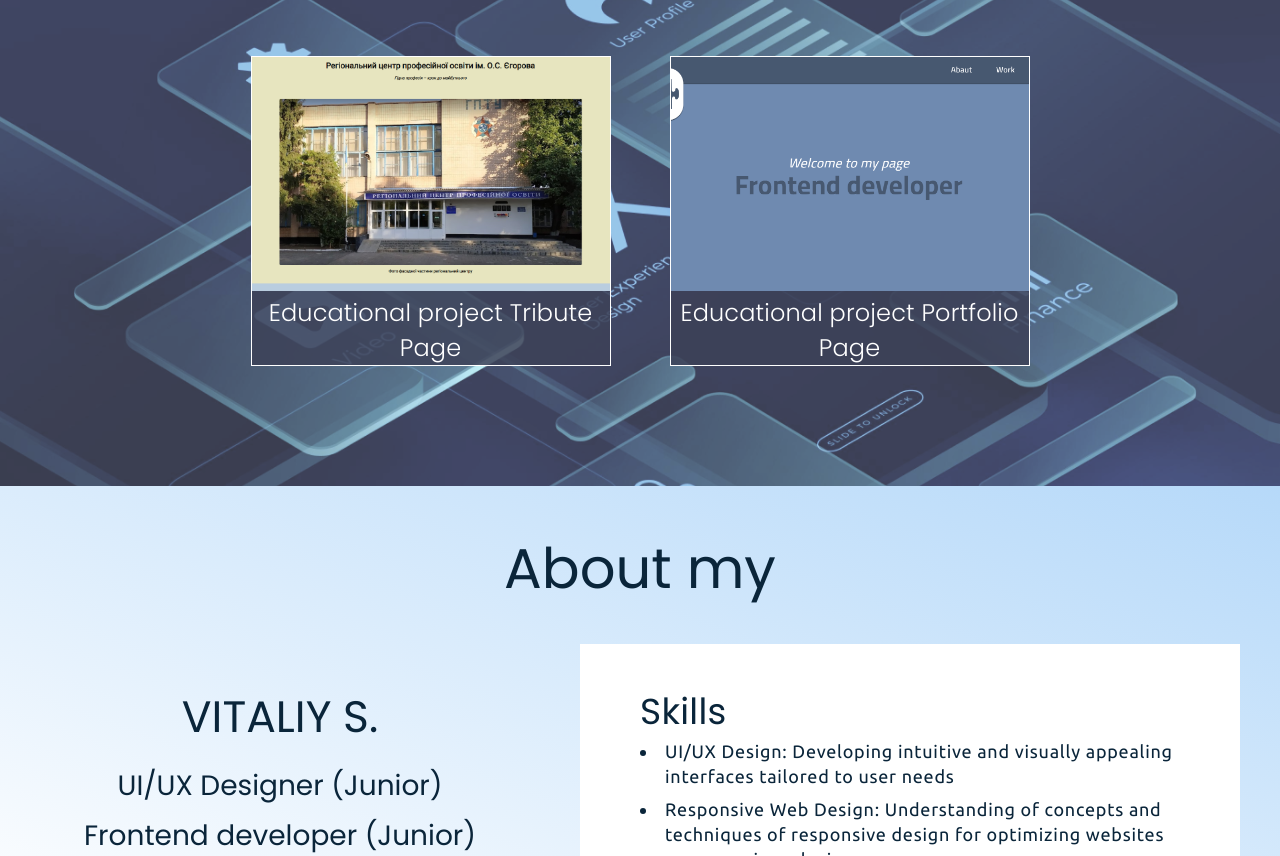
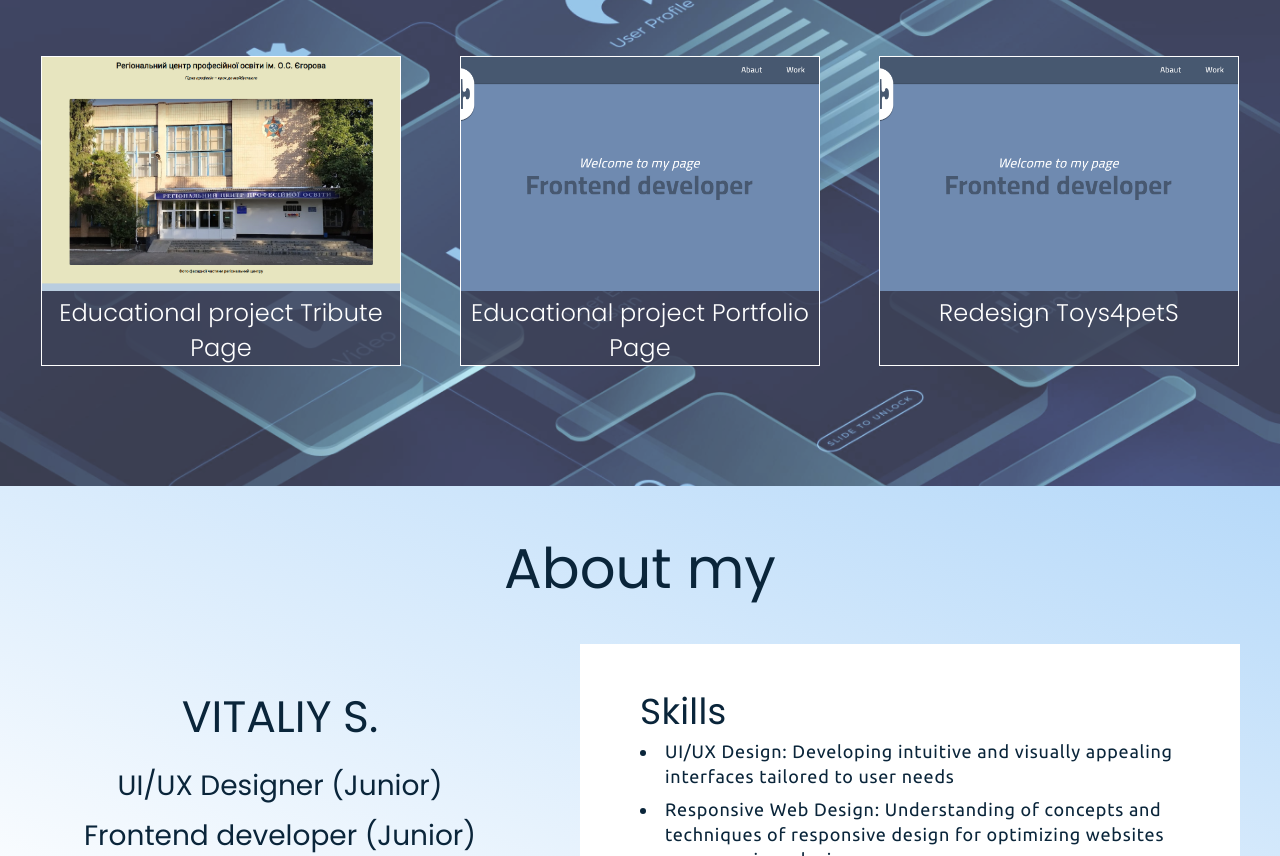
Before and after one commit to Kicel48/Vitaliy-portfolio, a plain HTML site: page index.html in a window 1280 px wide. Shown: the part 1845-2701 px from the top of the page. Drawn offline with Linux system fonts and the light colour scheme.

Commit message:
Update index.html

```diff
--- a/index.html
+++ b/index.html
@@ -94,6 +94,10 @@
                     <a href="https://codepen.io/Nove-Zhittya/full/dyjRYRQ" target="_blank">
                         <img src="assets/img/Portfolio-Page.png" alt="">
                         <h6>Educational project Portfolio Page</h6>
+                    </a>
+                    <a href="https://kicel48.github.io/Toys4petS/" target="_blank">
+                        <img src="assets/img/Portfolio-Page.png" alt="">
+                        <h6>Redesign Toys4petS</h6>
                     </a>
                 </div>
             </div>
```
